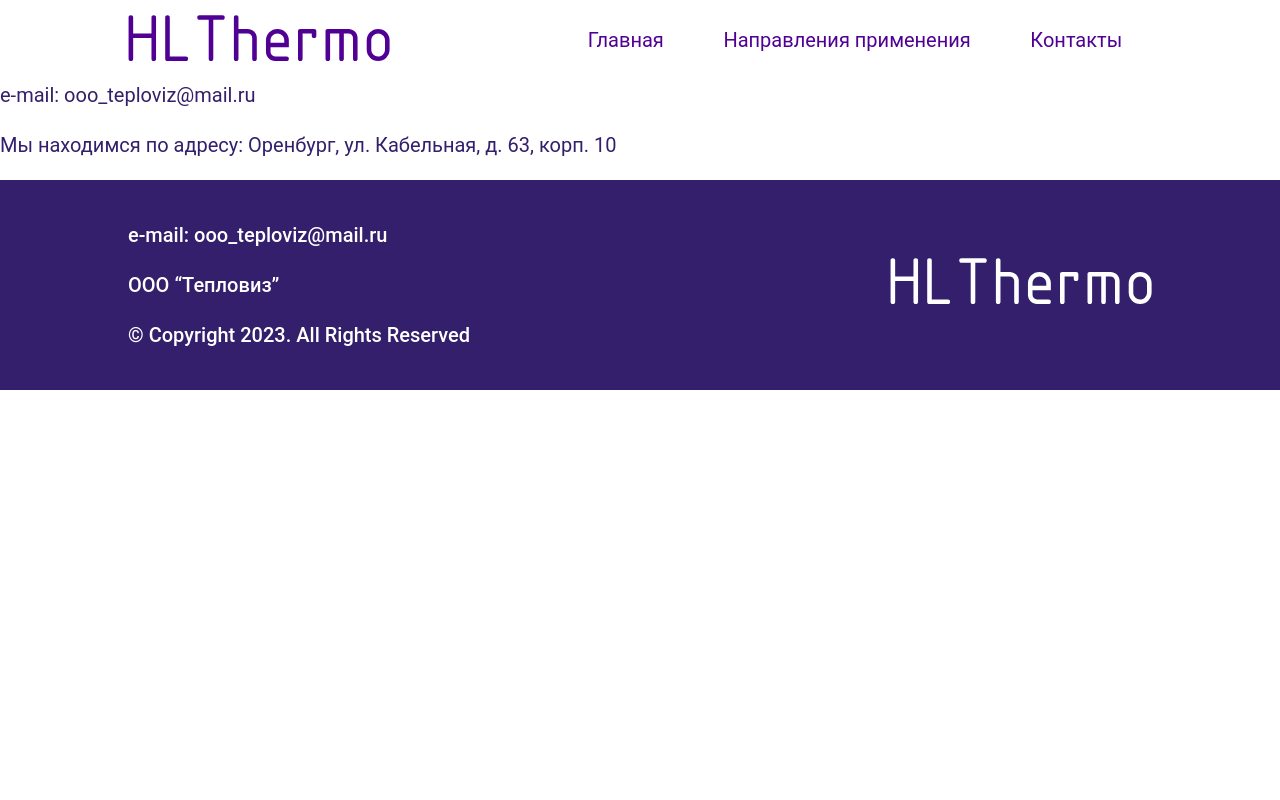
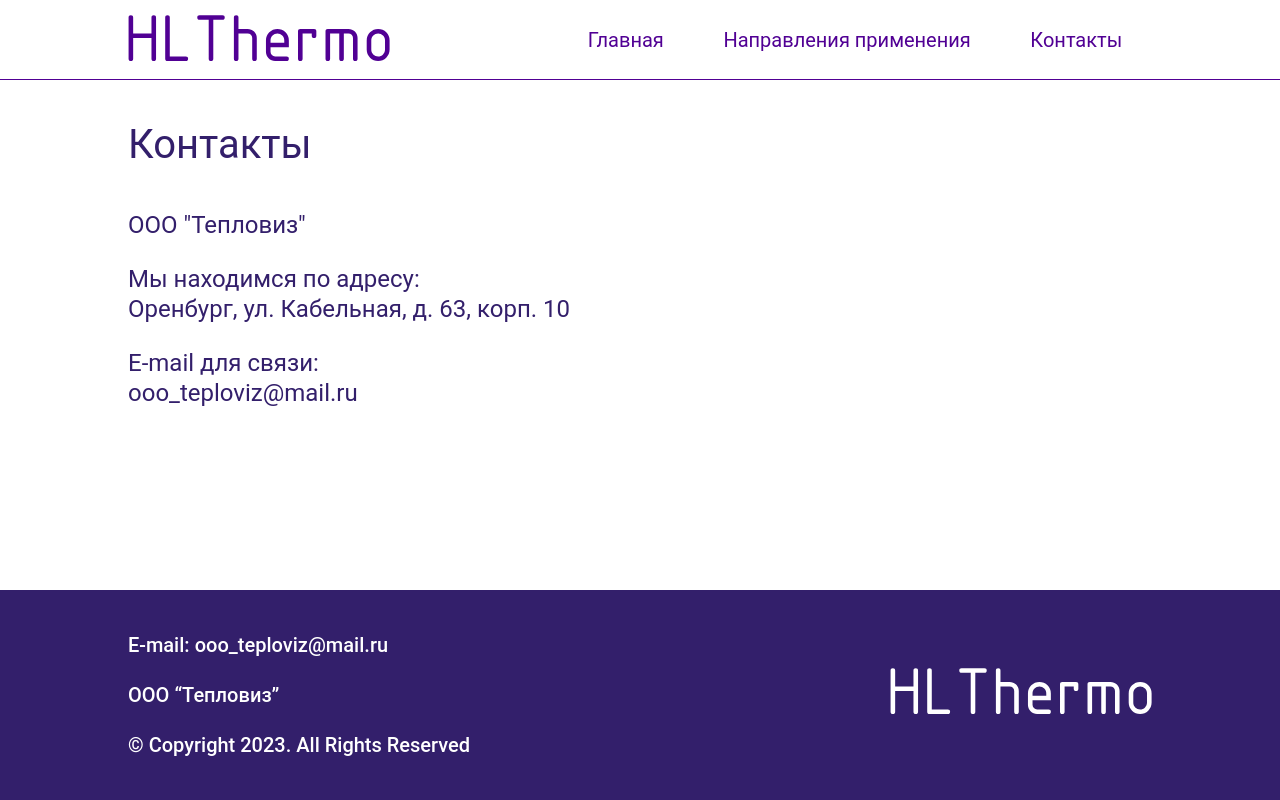
Before and after one commit to Username1-beep/HLThermo, a PHP site: page /cable_contacts.html in a window 1280 px wide. Run offline with PHP 8.4, Linux system fonts and the light colour scheme.

Commit message:
еще один коммит

```diff
--- a/cable_contacts.html
+++ b/cable_contacts.html
@@ -28,20 +28,21 @@
     </header>
     <main class="contacts-main">
         <h1 class="visually-hidden">Контакты</h1>
-        <h2 class="contacts-title">Контакты</h2>
+        <p class="contacts-title">Контакты</p>
         <section class="contacts-container">
             <section class="contacts-text">
-                <p>e-mail: ooo_teploviz@mail.ru</p>
-                <p>Мы находимся по адресу: Оренбург, ул. Кабельная, д. 63, корп. 10</p>
+                <p class="contacts-first-line">ООО "Тепловиз"</p>
+                <p>Мы находимся по адресу:<br>Оренбург, ул. Кабельная, д. 63, корп. 10</p>
+                <p>E-mail для связи:<br>ooo_teploviz@mail.ru</p>
             </section>
             <section class="contacts-map">
-                <script type="text/javascript" charset="utf-8" async src="https://api-maps.yandex.ru/services/constructor/1.0/js/?um=constructor%3Aa8531a989e0d6ae265f6127599d89717c8b8bad84dc3b4f8a319d23895a691da&amp;width=500&amp;height=400&amp;lang=ru_RU&amp;scroll=true"></script>
+                <script type="text/javascript" charset="utf-8" async src="https://api-maps.yandex.ru/services/constructor/1.0/js/?um=constructor%3Aa8531a989e0d6ae265f6127599d89717c8b8bad84dc3b4f8a319d23895a691da&amp;width=600&amp;height=500&amp;lang=ru_RU&amp;scroll=true"></script>
             </section>
         </section>
     </main>
     <footer class="page-footer">
         <section class="footer-contacts">
-            <p class="footer-item">e-mail:  ooo_teploviz@mail.ru</p>
+            <p class="footer-item">E-mail:  ooo_teploviz@mail.ru</p>
             <p class="footer-item">ООО “Тепловиз”</p>
             <p class="footer-item">© Copyright 2023. All Rights Reserved</p>
         </section>
--- a/styles/cable_contacts.css
+++ b/styles/cable_contacts.css
@@ -31,6 +31,7 @@ body {
 .navigation {
     display: flex;
     margin: 0 auto;
+    border-bottom: 1px solid #510094;
 }
 .logo-header {
     margin-left: 10%;
@@ -57,6 +58,32 @@ body {
     margin-left: 5%;
     margin-right: 5%;
 }
+.contacts-main {
+    /* background-color: #f0f0f0; */
+    min-height: 100%;
+    flex-grow: 1;
+}
+.contacts-title {
+    font-size: 40px;
+    margin-top: 130px;
+    margin-left: 10%;
+    margin-bottom: 50px;
+}
+.contacts-container {
+    display: flex;
+    justify-content: space-between;
+    margin-bottom: 5%;
+}
+.contacts-text {
+    font-size: 24px;
+    margin-left: 10%;
+}
+.contacts-first-line {
+    margin-top: 0%;
+}
+.contacts-map {
+    margin-right: 10%;
+}
 .page-footer {
     background-color: #331F6B;
     color: #ffffff;
--- a/styles/cable_usage.css
+++ b/styles/cable_usage.css
@@ -31,6 +31,7 @@ body {
 .navigation {
     display: flex;
     margin: 0 auto;
+    border-bottom: 1px solid #510094;
 }
 .logo-header {
     margin-left: 10%;
```
Also changed, not shown: cable_main.html (+5 -5 lines), styles/cable_main.css (+10 -5 lines), src/mod3.1.jpg (added), src/mod4.1.jpg (added).
